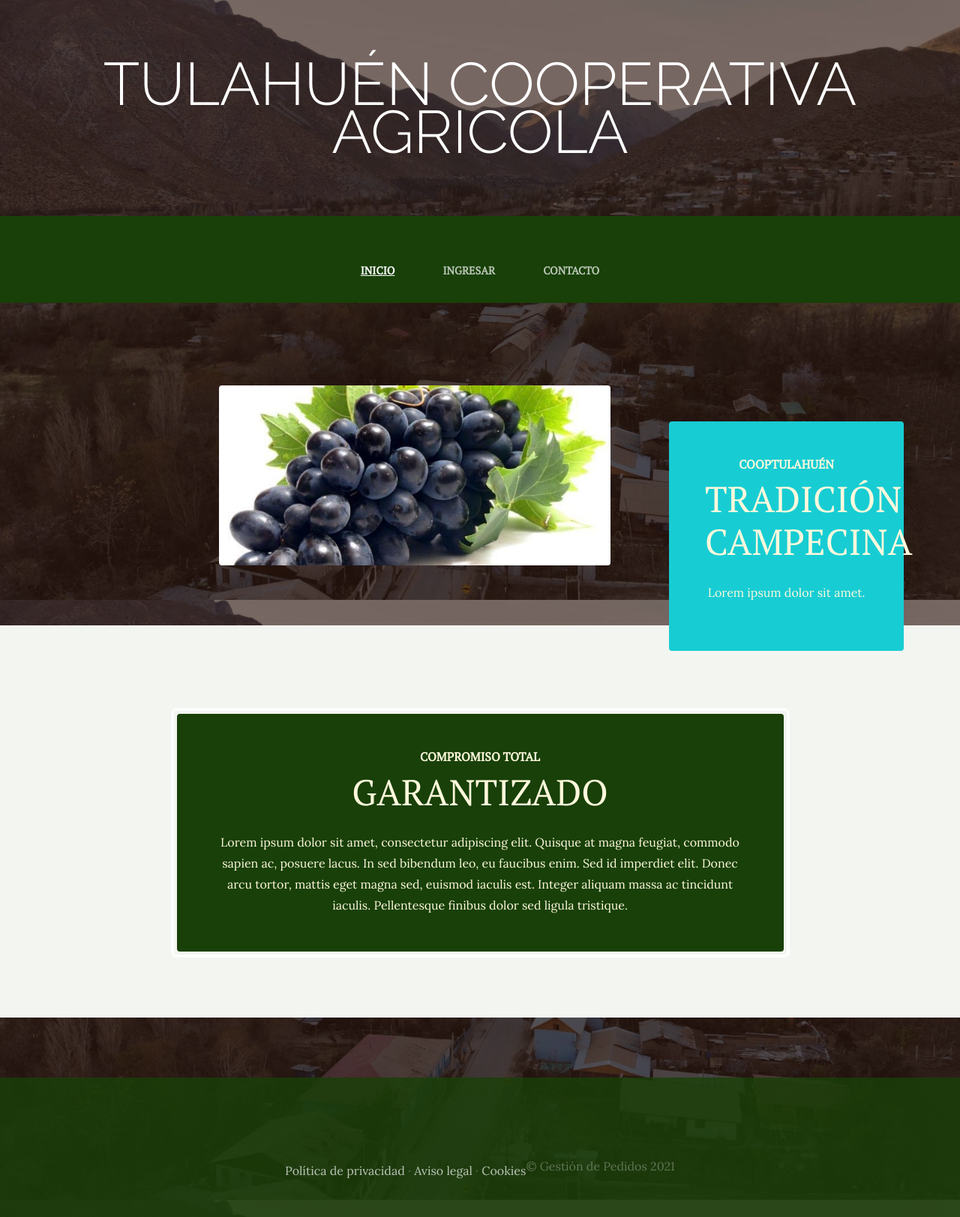
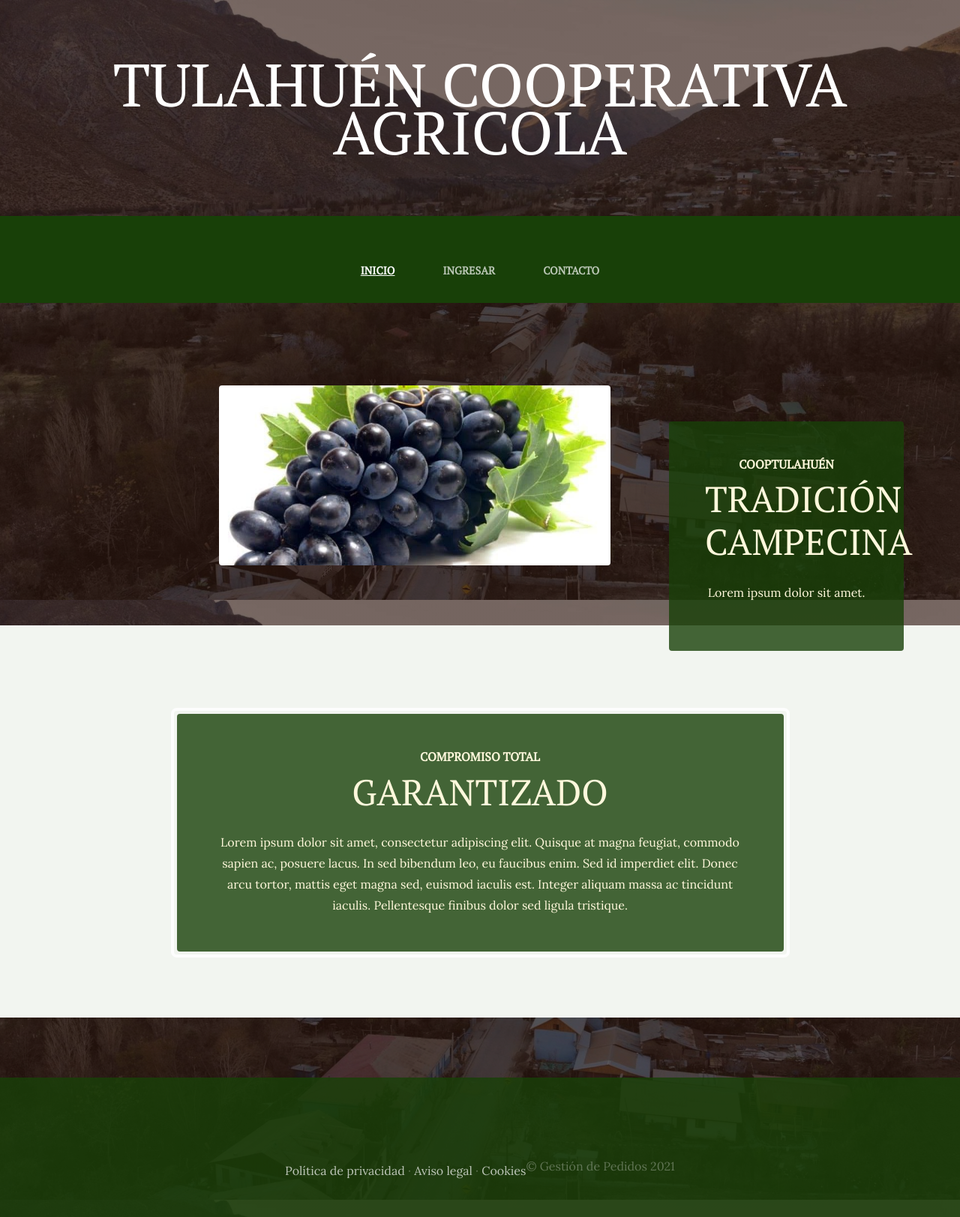
Before and after one commit to Dagulio/coop-tulahuen, a Django app: page /inventario_cooperativa/ in a window 1280 px wide. Shown: the whole page at 75% size. Run offline with Django 3.2, Linux system fonts and the light colour scheme; some libraries are stand-ins or nearby versions.

Commit message:
Fix visual

```diff
--- a/inventario_cooperativa/static/css/style.css
+++ b/inventario_cooperativa/static/css/style.css
@@ -15,9 +15,12 @@ h3,
 h4,
 h5,
 h6 {
-    font-family: 'PT Serif', serif;;
+    font-family: 'PT Serif', serif;
 }
 
+h1 span.site-heading-lower {
+    font-family: 'PT Serif', serif;
+}
 p {
     line-height: 1.75;
 }
@@ -135,7 +138,7 @@ p {
         left: 600px;
         width: 60%;
         margin-top: 3rem;
-        background-color: #17CDD3;
+        background-color: rgba(24, 64, 8, 0.8);
         color: cornsilk;
         position: absolute;
     }
@@ -163,7 +166,7 @@ p {
     position: relative;
     padding: 3rem;
     margin: 0.5rem;
-    background-color: rgba(24, 64, 8);
+    background-color: rgba(24, 64, 8, 0.8);
     color: cornsilk;
 }
 
```
